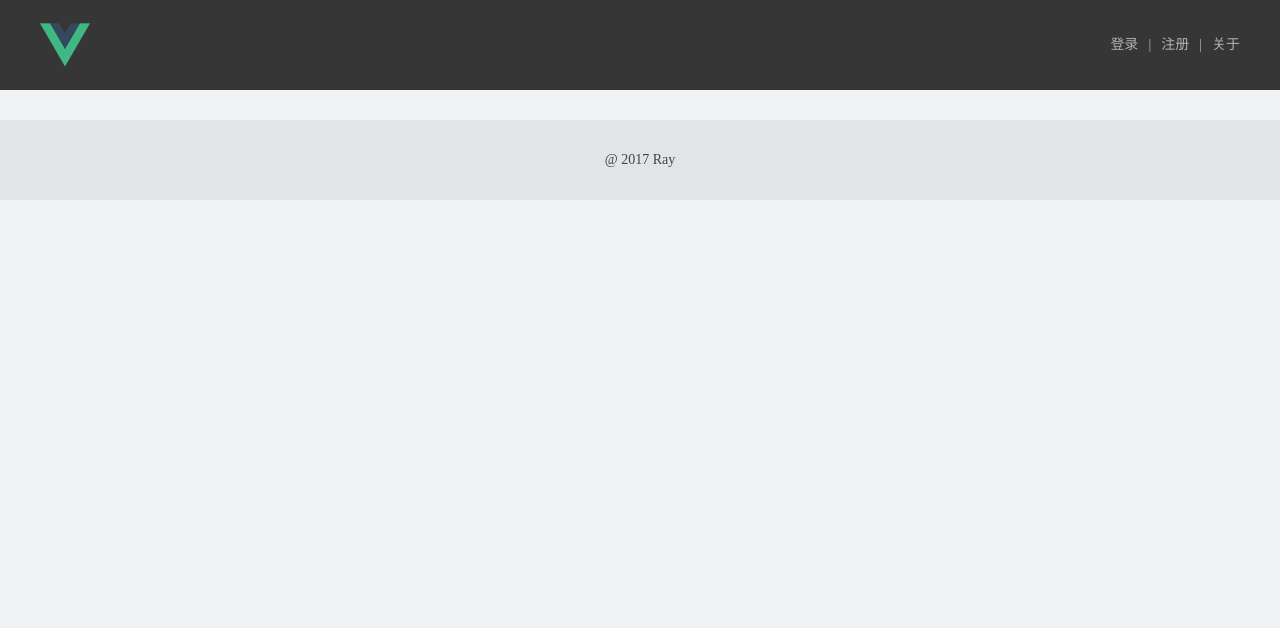
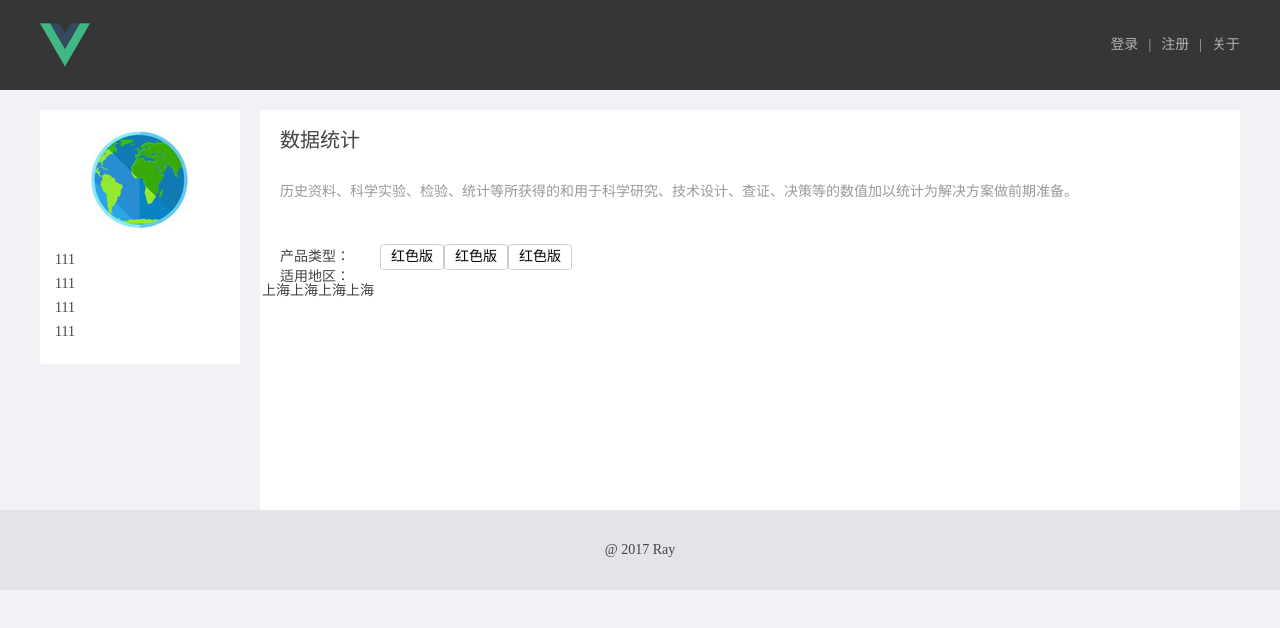
Before and after one commit to MadaoRay/VueWithVuex, a Vue app: page /detail in a window 1280 px wide. Shown: the top 628 px of the page. Built offline with nearby package versions, Linux system fonts and the light colour scheme; what vue-resource would draw is missing.

Commit message:
add detail.vue & working on design and css

```diff
--- /dev/null
+++ b/src/pages/detail.vue
@@ -0,0 +1,111 @@
+<template>
+  <div class="detail-container">
+    <div class="detail-left">
+      <img src="../assets/images/1.png">
+      <ul>
+        <li>111</li>
+        <li>111</li>
+        <li>111</li>
+        <li>111</li>
+      </ul>
+    </div>
+    <div class="detail-right">
+      <h2>数据统计</h2>
+      <p class="des">历史资料、科学实验、检验、统计等所获得的和用于科学研究、技术设计、查证、决策等的数值加以统计为解决方案做前期准备。</p>
+      <div class="detail-form">
+        <div class="inline">
+          <label>产品类型：</label>
+          <ul>
+            <li>红色版</li>
+            <li>红色版</li>
+            <li>红色版</li>
+          </ul>
+        </div>
+        <div class="inline">
+          <label>适用地区：</label>
+          <option>
+            <select>上海</select>
+            <select>上海</select>
+            <select>上海</select>
+            <select>上海</select>
+          </option>
+        </div>
+      </div>
+    </div>
+  </div>
+</template>
+
+<script>
+export default{
+  data(){
+    return {
+      msg: ''
+    }
+  }
+}
+</script>
+
+<style scoped>
+.detail-container{
+  margin: 0 auto;
+  width: 1200px;
+  padding-top: 20px;
+}
+.detail-left{
+  padding: 20px 0;
+  text-align: center;
+  float: left;
+  width: 200px;
+  background-color: white;
+}
+.detail-left ul{
+  margin-top: 15px;
+}
+.detail-left ul li{
+  padding: 5px 15px;
+  text-align: left;
+  cursor: pointer;
+}
+.detail-left ul li:hover{
+  background-color: #4fc08d;
+}
+.detail-right{
+  float: left;
+  width: 980px;
+  background-color: white;
+  min-height:400px;
+  margin-left: 20px;
+}
+h2{
+  font-size: 20px;
+  padding: 20px;
+}
+.des{
+  color: #999;
+  padding: 15px 20px;
+}
+.detail-form{
+  margin-top: 30px;
+}
+.detail-form .inline label{
+  display: inline-block;
+  width: 100px;
+  text-align: left;
+  padding-left: 20px;
+}
+.detail-form .inline ul{
+  display: inline-block;
+}
+.detail-form .inline ul li{
+  display: inline-block;
+  color: black;
+  padding: 5px 10px;
+  border-radius: 10%;
+  border: 1px solid #ccc;
+  cursor: pointer;
+}
+.detail-form .inline ul li:hover{
+  background-color: #4fc08d;
+  color: white;
+}
+</style>
--- a/src/router/index.js
+++ b/src/router/index.js
@@ -1,6 +1,7 @@
 import Vue from 'vue'
 import Router from 'vue-router'
 import IndexPage from '../pages/index'
+import DetailPage from '../pages/detail'
 
 Vue.use(Router)
 
@@ -10,6 +11,10 @@ export default new Router({
     {
       path: '/',
       component: IndexPage
+    },
+    {
+      path: '/detail',
+      component: DetailPage
     }
   ]
 })
```
